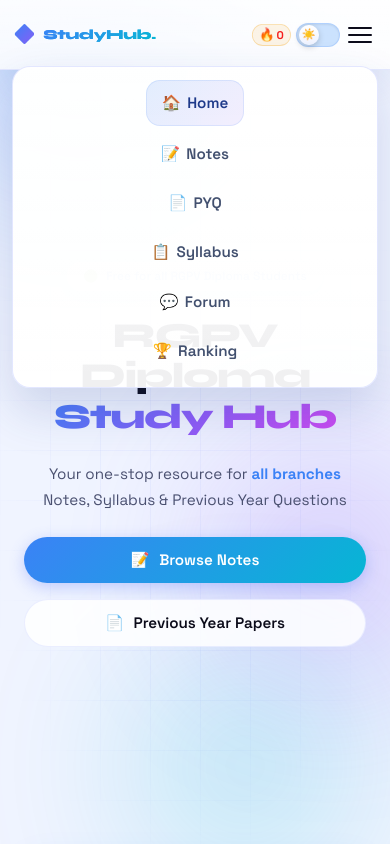
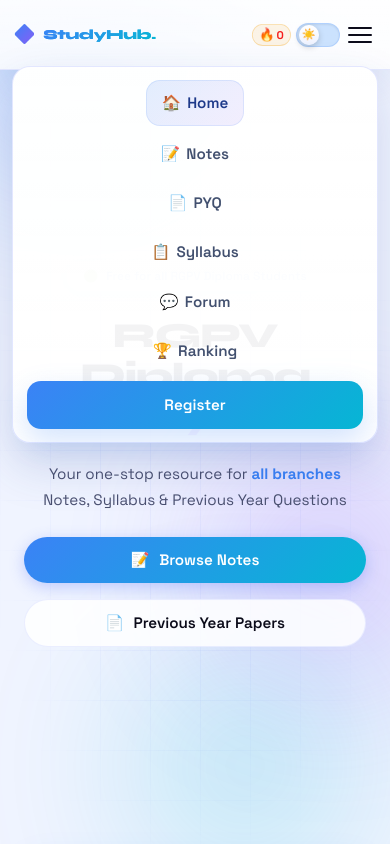
Before and after one commit to shahiltiwari011-ux/Rgpv-hub, a React (Vite) app: page / in a window 390 px wide. Both pictures are taken after a click on the button "Toggle menu". Shown: the top 844 px of the page. Built offline with nearby package versions, Linux system fonts and the light colour scheme; no server answers; the database is empty.

Commit message:
updated website

```diff
--- a/src/components/Navbar.jsx
+++ b/src/components/Navbar.jsx
@@ -51,6 +51,18 @@
             </Link>
           </li>
         ))}
+
+        {!user && (
+          <li className='mobile-only mobile-nav-action'>
+            <Link
+              to='/dashboard?mode=signup'
+              className='nav-register-btn'
+              onClick={() => setMobileOpen(false)}
+            >
+              Register
+            </Link>
+          </li>
+        )}
 
         {user && (
           <>
--- a/src/index.css
+++ b/src/index.css
@@ -299,6 +299,24 @@
 }
 .nav-logout-btn:hover { background: rgba(239, 68, 68, 0.1); }
 
+.nav-register-btn {
+  display: flex;
+  align-items: center;
+  justify-content: center;
+  width: 100%;
+  min-height: 48px;
+  background: var(--gradient-notes);
+  color: white !important;
+  border-radius: 14px;
+  box-shadow: 0 12px 30px rgba(59, 130, 246, 0.22);
+}
+
+.nav-register-btn:hover {
+  background: var(--gradient-notes);
+  color: white !important;
+  box-shadow: 0 16px 34px rgba(59, 130, 246, 0.26);
+}
+
 .nav-auth-btn {
   padding: 0.35rem 0.75rem !important;
   font-size: 0.8rem !important;
@@ -344,7 +362,8 @@
   width: 100%;
 }
 
-.mobile-nav-action .nav-logout-btn {
+.mobile-nav-action .nav-logout-btn,
+.mobile-nav-action .nav-register-btn {
   width: 100%;
 }
 
```
